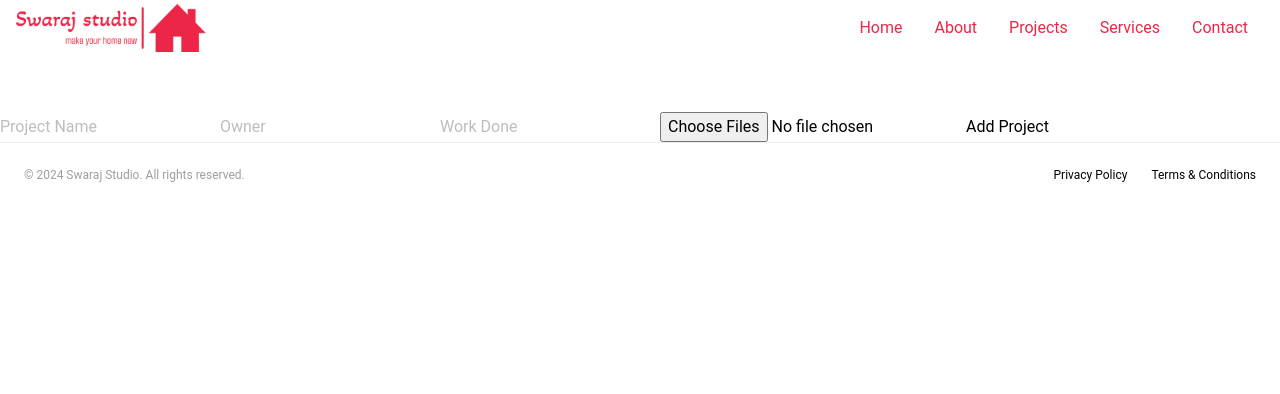
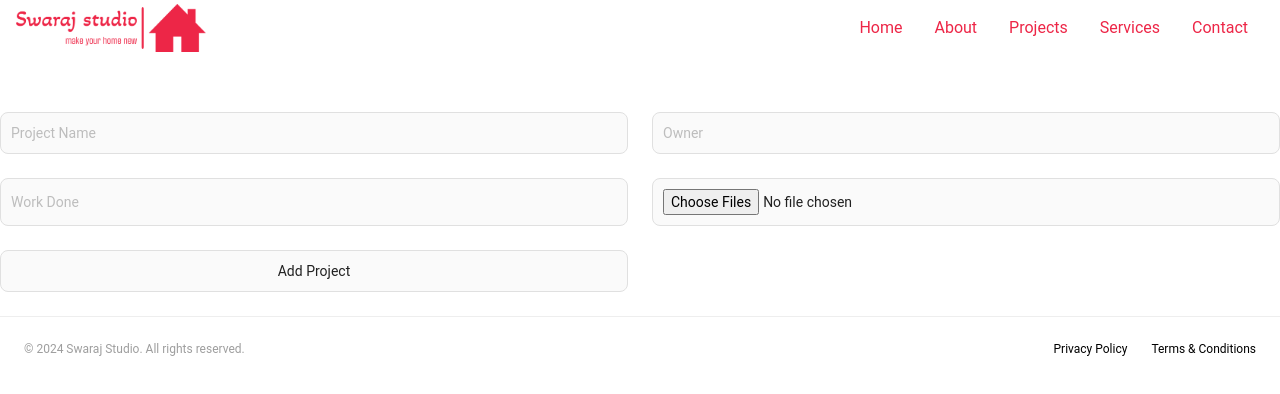
Before and after one commit to TejasGShinde/Sstudio, a React (Vite) app: page /addproject in a window 1280 px wide. Shown: the top 394 px of the page. Built offline with nearby package versions, Linux system fonts and the light colour scheme.

Commit message:
Ui changes in Projects

```diff
--- a/src/About.jsx
+++ b/src/About.jsx
@@ -1,18 +1,34 @@
-import React from "react";
+import React, { useState, useEffect } from 'react';
 import AboutImg from "./about.avif"
 import Team from "./Team";
+import HeroImage from "./2.jpg";
+import HeroImage3 from "./3.jpg";
+import HeroImage4 from "./4.jpg";
+import HeroImage5 from "./5.jpg";
+import HeroImage6 from "./6.jpg";
 const About = () => {
+    const [currentImage, setCurrentImage] = useState(1);
+    // Array of image paths
+    const images = [HeroImage, HeroImage3, HeroImage4, HeroImage5, HeroImage6];
+    useEffect(() => {
+      const interval = setInterval(() => {
+        setCurrentImage(prevImage => (prevImage === images.length ? 1 : prevImage + 1));
+      }, 4000);
+
+      return () => clearInterval(interval);
+    }, []);
   return (
     <>
     <section className="w-full py-12 md:py-24 lg:py-32 bg-gray-100 dark:bg-gray-800" id="about">
       <div className="container grid items-center gap-6 px-4 text-center md:px-6 lg:grid-cols-2 lg:gap-10">
         <img
-          alt="Image"
+          alt={`Hero ${currentImage}`}
           className="mx-auto aspect-video overflow-hidden rounded-xl object-cover object-center sm:w-full"
           height="310"
-          src={AboutImg}
+          src={images[currentImage - 1]}
           width="550"
         />
+
         <div className="flex flex-col justify-center space-y-4">
           <div className="space-y-2">
             <h2 className="text-3xl font-bold tracking-tighter sm:text-4xl">About Swaraj Studio</h2>
--- a/src/AddProject.jsx
+++ b/src/AddProject.jsx
@@ -43,12 +43,16 @@ const AddProjectForm = () => {
     };
 
     return (
-    <form onSubmit={handleSubmit} className="mt-28">
-      <input type="text" name="name" value={formData.name} onChange={handleChange} placeholder="Project Name" required />
-      <input type="text" name="owner" value={formData.owner} onChange={handleChange} placeholder="Owner" required />
-      <input type="text" name="work_done" value={formData.work_done} onChange={handleChange} placeholder="Work Done" required />
-      <input type="file" name="images" onChange={handleChange} multiple accept="image/*" />
-      <input type="submit" value="Add Project" />
+        <form onSubmit={handleSubmit} className=" mt-28">
+            <div className="grid gap-6 mb-6 md:grid-cols-2">
+
+
+                <input className="bg-gray-50 border border-gray-300 text-gray-900 text-sm rounded-lg focus:ring-blue-700 focus:border-blue-500 block w-full p-2.5 dark:bg-gray-700 dark:border-gray-600 dark:placeholder-gray-400 dark:text-white dark:focus:ring-blue-900 dark:focus:border-blue-900" type="text" name="name" value={formData.name} onChange={handleChange} placeholder="Project Name" required />
+                <input className="bg-gray-50 border border-gray-300 text-gray-900 text-sm rounded-lg focus:ring-blue-500 focus:border-blue-500 block w-full p-2.5 dark:bg-gray-700 dark:border-gray-600 dark:placeholder-gray-400 dark:text-white dark:focus:ring-blue-500 dark:focus:border-blue-500" type="text" name="owner" value={formData.owner} onChange={handleChange} placeholder="Owner" required />
+                <input className="bg-gray-50 border border-gray-300 text-gray-900 text-sm rounded-lg focus:ring-blue-700 focus:border-blue-500 block w-full p-2.5 dark:bg-gray-700 dark:border-gray-600 dark:placeholder-gray-400 dark:text-white dark:focus:ring-blue-500 dark:focus:border-blue-500" type="text" name="work_done" value={formData.work_done} onChange={handleChange} placeholder="Work Done" required />
+                <input className="bg-gray-50 border border-gray-300 text-gray-900 text-sm rounded-lg focus:ring-blue-500 focus:border-blue-500 block w-full p-2.5 dark:bg-gray-700 dark:border-gray-600 dark:placeholder-gray-400 dark:text-white dark:focus:ring-blue-500 dark:focus:border-blue-500" type="file" name="images" onChange={handleChange} multiple accept="image/*" />
+                <input className="bg-gray-50 border border-gray-300 text-gray-900 text-sm rounded-lg focus:ring-pink-500 focus:border-pink-500 block w-full p-2.5 dark:bg-pink-700 dark:border-gray-600 dark:placeholder-pink-400 dark:text-white dark:focus:ring-pink-500 dark:focus:border-pink-500" type="submit" value="Add Project" />
+            </div>
         </form>
     );
 };
--- a/src/Portfolio.jsx
+++ b/src/Portfolio.jsx
@@ -77,10 +77,10 @@ const Portfolio = () => {
     <section className="py-16">
       <div className="container mx-auto px-4 mt-8">
         <h2 className="text-4xl font-bold mb-8 text-center">Our Featured Projects</h2>
-        <div className="grid grid-cols-1 md:grid-cols-2 lg:grid-cols-3 gap-10">
+        <div className="grid grid-cols-1 md:grid-cols-2 lg:grid-cols-3 gap-10 ">
           {/* Render last 3 projects */}
           {projects.map((project) => (
-            <div key={project.name} className="bg-white rounded-lg shadow-md overflow-hidden">
+            <div key={project.name} className="bg-white rounded-lg shadow-md overflow-hidden transform transition-transform hover:scale-105">
               <img src={project.images[0]} alt={project.name} className="w-full h-64 object-cover" />
               <div className="p-6">
                 <h3 className="text-2xl font-bold mb-4">{project.name}</h3>
--- a/src/ProjectDetails.jsx
+++ b/src/ProjectDetails.jsx
@@ -71,15 +71,15 @@ const ProjectDetails = () => {
     return (
         <section className="project-details">
 
-            <h1 class="text-center bg-gray-200 mb-4 text-2xl font-extrabold leading-none tracking-tight text-gray-900 md:text-3xl lg:text-4xl dark:text-white mt-24">See Our Work Done  <span class="text-pink-600 dark:text-pink-500 mt-28">In {owner} House</span> </h1>
+            <h1 class="text-center bg-grey-200 mb-4 text-2xl font-extrabold leading-none tracking-tight text-gray-900 md:text-3xl lg:text-4xl dark:text-white mt-24">See Our Work Done  <span class="text-pink-600 dark:text-pink-500 mt-28">In {owner} House</span> </h1>
             <p class="text-center text-lg font-normal text-gray-500 lg:text-xl dark:text-gray-400">This Work is Done with Passion and Vision</p>
 
             {/* <h1 className="text-3xl font-bold mt-20">{name}</h1>
             <h2 className="text-xl font-semibold">Project Owner: {owner}</h2>
             <p className="mt-2">{work_done}</p>   */}
-            <div className="grid grid-cols-2 gap-4 mt-8">
+            <div className="grid grid-cols-2 md:grid-cols-3 gap-4 mt-8 ">
                 {images.map((image, index) => (
-                    <div key={index} className="aspect-w-16 aspect-h-9">
+                    <div key={index} className="aspect-w-16 aspect-h-9 transform transition-transform hover:scale-105">
                         <img src={image} alt={`${name} Image ${index + 1}`} className="object-cover w-full h-full" />
                     </div>
                 ))}
--- a/src/Projects.jsx
+++ b/src/Projects.jsx
@@ -3,32 +3,27 @@ import { Link } from "react-router-dom";
 import axios from "axios";
 
 const Projects = () => {
-  // Define state to store the fetched projects
   const [projects, setProjects] = useState([]);
 
   useEffect(() => {
-    // Define an async function to fetch projects from the backend
     const fetchProjects = async () => {
       try {
-        // Make a GET request to fetch all projects from the backend
         const response = await axios.get("http://localhost:5000/projects");
-        // Set the fetched projects in state
         setProjects(response.data);
       } catch (error) {
         console.error("Error fetching projects:", error);
       }
     };
 
-    // Call the fetchProjects function when the component mounts
     fetchProjects();
-  }, []); // The empty dependency array ensures the effect runs only once on component mount
+  }, []);
 
   return (
     <section className="max-w-4xl mx-auto px-4 py-8 mt-20">
       <h2 className="text-2xl font-bold mb-4">Our Projects</h2>
       <ul className="grid grid-cols-1 md:grid-cols-2 lg:grid-cols-3 gap-4">
         {projects.map((project) => (
-          <li key={project.name} className="bg-white rounded-lg shadow-md overflow-hidden">
+          <li key={project.name} className="bg-white rounded-lg shadow-md overflow-hidden transform transition-transform hover:scale-105">
             <Link to={`/projects/${project.name}`} className="block">
               <img src={project.images[0]} alt={project.name} className="w-full h-48 object-cover" />
               <div className="p-4">
```
Lines whose indentation alone changed are shown as unchanged.
